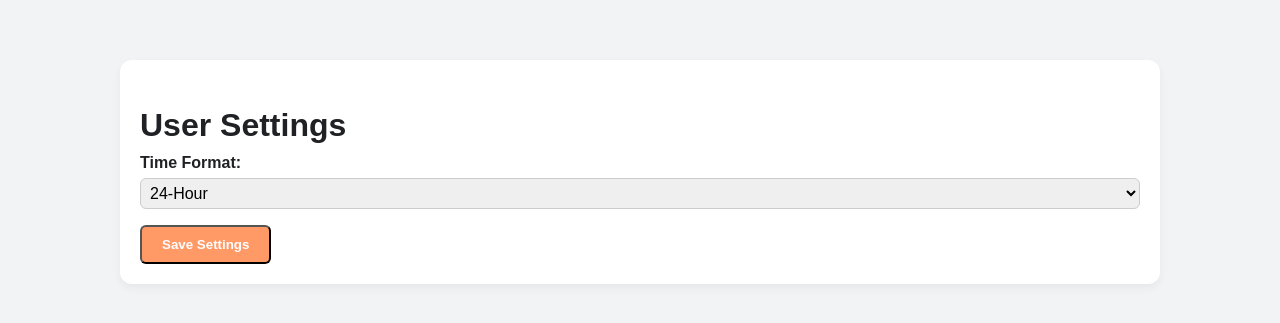
After one commit to hyoond/TT4L-04, a Flask app: page /settings in a window 1280 px wide. The commit adds this page. Shown: the top 323 px of the page. Run offline with Flask 3, Linux system fonts and the light colour scheme; a user stored in the database is signed in; data comes from the database, SQL or seed files in the repository; both versions use the stored data as it was after the commit.

Commit message:
Merged with everyone's file

```diff
--- a/app.py
+++ b/app.py
@@ -6,7 +6,7 @@ from werkzeug.utils import secure_filename
 from datetime import datetime
 
 app = Flask(__name__)
-app.secret_key = 'supersecretkey123'  # Update to a secure secret key
+app.secret_key = 'supersecretkey123'
 
 UPLOAD_FOLDER = 'uploads'
 ALLOWED_EXTENSIONS = {'pdf', 'jpg', 'jpeg', 'png'}
@@ -67,6 +67,7 @@ def login():
     if user:
         session['username'] = user[2]
         session['email'] = user[1]
+        session['role'] = user[4]
         session['alert'] = "Login successfully"
         return redirect(url_for('dashboard'))
     else:
@@ -77,14 +78,35 @@ def dashboard():
     alert = session.pop('alert', None)
     if 'username' not in session:
         return redirect(url_for('login'))
-
     conn = sqlite3.connect('database.db')
     cursor = conn.cursor()
     cursor.execute('SELECT subject, day, start_time, end_time, location FROM timetable WHERE email = ?', (session['email'],))
     timetable_data = cursor.fetchall()
+    cursor.execute('SELECT time_format FROM settings WHERE email = ?', (session['email'],))
+    settings_data = cursor.fetchone()
     conn.close()
 
-    return render_template('dashboard.html', username=session['username'], alert=alert, timetable=timetable_data)
+    time_format = settings_data[0] if settings_data else '24h'
+
+    formatted_timetable = []
+    for entry in timetable_data:
+        subject, day, start_str, end_str, location = entry
+
+        # Convert string times to datetime objects
+        start_dt = datetime.strptime(start_str, '%H:%M')
+        end_dt = datetime.strptime(end_str, '%H:%M')
+
+        # Format according to user setting
+        if time_format == '12h':
+            formatted_start = start_dt.strftime('%I:%M %p')
+            formatted_end = end_dt.strftime('%I:%M %p')
+        else:
+            formatted_start = start_dt.strftime('%H:%M')
+            formatted_end = end_dt.strftime('%H:%M')
+
+        formatted_timetable.append((subject, day, formatted_start, formatted_end, location))
+
+    return render_template('dashboard.html',username=session['username'],alert=alert,timetable=formatted_timetable,settings=settings_data)
 
 @app.route('/logout', methods=['POST', 'GET'])
 def logout():
@@ -120,6 +142,45 @@ def timetable():
 
     return render_template('timetable.html')
 
+@app.route('/settings', methods=['GET', 'POST'])
+def settings():
+    if 'email' not in session:
+        session['alert'] = "Please login first"
+        return redirect(url_for('login'))
+
+    email = session['email']
+    conn = sqlite3.connect('database.db')
+    cursor = conn.cursor()
+
+    if request.method == 'POST':
+        time_format = request.form.get('time_format')
+        cursor.execute('''
+            UPDATE settings SET time_format = ?
+            WHERE email = ?
+        ''', (time_format, email))
+        conn.commit()
+        session['alert'] = "Settings updated successfully"
+        return redirect(url_for('dashboard'))
+
+    cursor.execute('SELECT time_format FROM settings WHERE email = ?', (email,))
+    settings_data = cursor.fetchone()
+    conn.close()
+
+    return render_template('settings.html', settings=settings_data)
+
+@app.route('/admin')
+def admin_dashboard():
+    if 'role' not in session or session['role'] != 'admin':
+        return redirect(url_for('login'))
+
+    conn = sqlite3.connect('database.db')
+    cursor = conn.cursor()
+    cursor.execute('SELECT username, email FROM users WHERE role = "user"')
+    users = cursor.fetchall()
+    conn.close()
+
+    return render_template('admin_dashboard.html', users=users)
+
 def compare_database(email, password):
     conn = sqlite3.connect('database.db')
     cursor = conn.cursor()
@@ -128,7 +189,7 @@ def compare_database(email, password):
     conn.close()
     return user
 
-def insert_user(email, password, username):
+def insert_user(email, password, username, role='user'):
     conn = sqlite3.connect('database.db')
     cursor = conn.cursor()
     cursor.execute('''
@@ -136,7 +197,8 @@ def insert_user(email, password, username):
             id INTEGER PRIMARY KEY AUTOINCREMENT,
             email TEXT NOT NULL,
             username TEXT NOT NULL,
-            password TEXT NOT NULL
+            password TEXT NOT NULL,
+            role TEXT DEFAULT 'user'
         )
     ''')
 
@@ -152,8 +214,18 @@ def insert_user(email, password, username):
         )
     ''')
 
-    cursor.execute('INSERT INTO users (email, username, password) VALUES (?, ?, ?)', (email, username, password))
-    conn.commit()
+    cursor.execute('''
+        CREATE TABLE IF NOT EXISTS settings (
+            email TEXT PRIMARY KEY,
+            time_format TEXT DEFAULT '24h'
+        )
+    ''')
+
+    cursor.execute('SELECT * FROM users WHERE email = ?', (email,))
+    if cursor.fetchone() is None:
+        cursor.execute('INSERT INTO users (email, username, password, role) VALUES (?, ?, ?, ?)', (email, username, password, role))
+        cursor.execute('INSERT OR IGNORE INTO settings (email) VALUES (?)', (email,))
+        conn.commit()
     conn.close()
 
 @app.route('/calander_index', methods=['GET', 'POST'])
@@ -174,4 +246,5 @@ def calander_index():
     return render_template('calendar.html', calendar=calendar_html, year=year, month=month)
 
 if __name__ == '__main__':
+    insert_user('admin@mmu.edu.my', 'Admin@123!', 'AdminUser', role='admin')
     app.run(debug=True)
--- a/templates/dashboard.html
+++ b/templates/dashboard.html
@@ -9,6 +9,7 @@
         <a href="{{ url_for('timetable') }}" class="btn">+ Add Entry</a>
         <a href="{{ url_for('calander_index') }}" class="btn">Calander</a>
         <div class="top-bar-right">
+            <a href="{{ url_for('settings') }}" class="btn">Settings</a>
             <a href="{{ url_for('logout') }}" class="btn">Logout</a>
         </div>
     </div>
--- /dev/null
+++ b/templates/settings.html
@@ -0,0 +1,25 @@
+<!DOCTYPE html>
+<html>
+<head>
+    <title>Settings</title>
+    <link rel="stylesheet" href="{{ url_for('static', filename='styledashboard.css') }}">
+</head>
+<body>
+    <div class="container">
+        <h2>User Settings</h2>
+        <form method="post" class="form-grid">
+            <div class="form-group">
+                <label for="time_format">Time Format:</label>
+                <select name="time_format" id="time_format">
+                    <option value="12h" {% if settings and settings[0] == '12h' %}selected{% endif %}>12-Hour</option>
+                    <option value="24h" {% if settings and settings[0] == '24h' %}selected{% endif %}>24-Hour</option>
+                </select>
+            </div>
+
+            <div class="form-actions">
+                <button type="submit" class="btn btn-primary">Save Settings</button>
+            </div>
+        </form>
+    </div>
+</body>
+</html>
```
Also changed, not shown: templates/admin_dashboard.html (added, +57 -0 lines), database.db.
